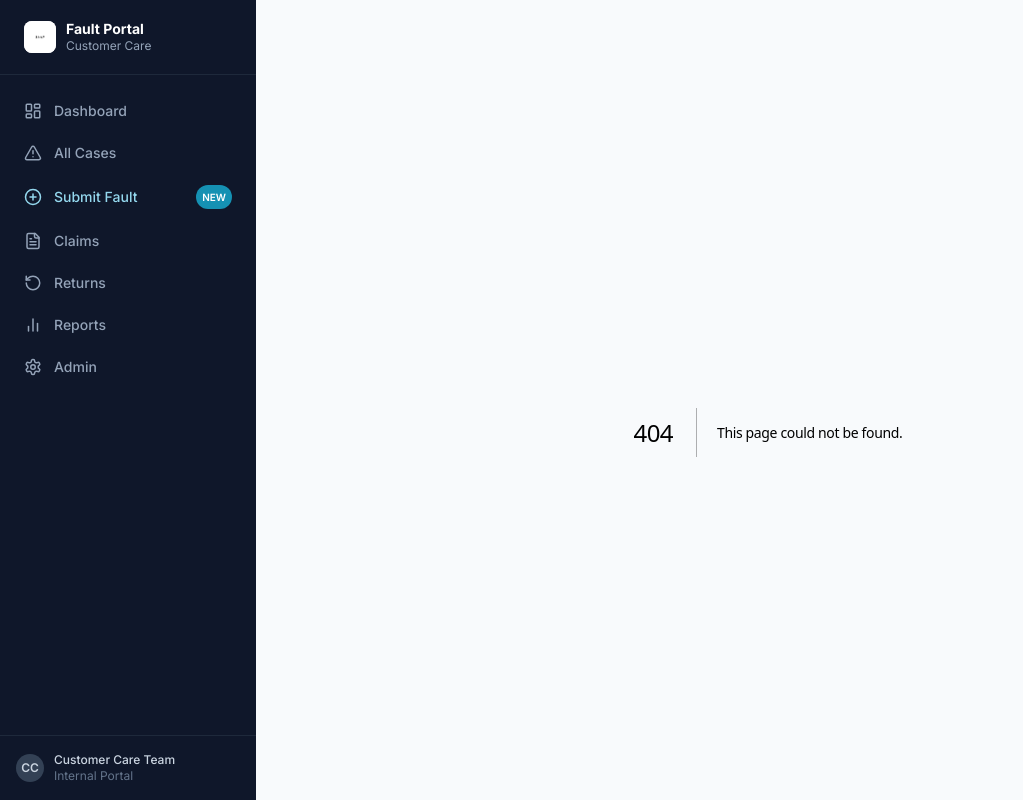
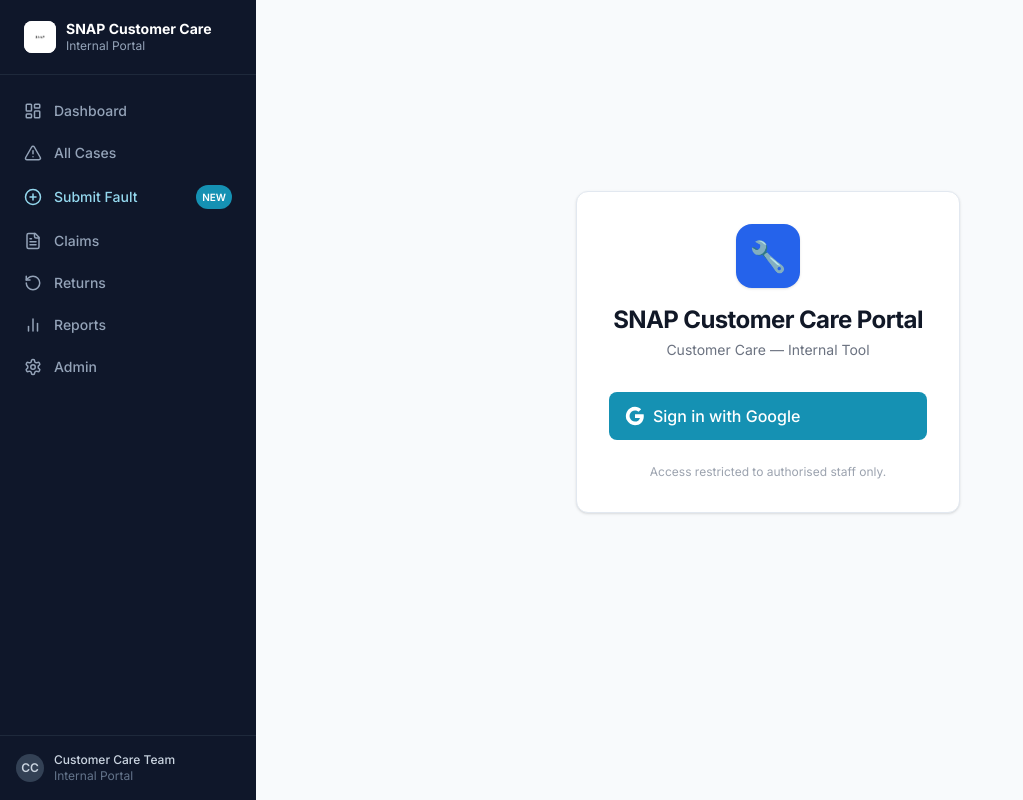
Before and after one commit to anthonynguyen-snap/fault-portal, a Next.js app: page /login in a window 1280 px wide. Before the commit this address had no page. Shown: the whole page, without its empty margins (0-1023 px from the left). Built offline with nearby package versions, Linux system fonts and the light colour scheme; no server answers.

Commit message:
Rename portal to SNAP Customer Care Portal

```diff
--- a/app/layout.tsx
+++ b/app/layout.tsx
@@ -4,7 +4,7 @@
 import Providers from '@/components/Providers';
 
 export const metadata: Metadata = {
-  title: 'Fault Portal — Customer Care',
+  title: 'SNAP Customer Care Portal',
   description: 'Internal fault tracking portal for customer care teams',
 };
 
--- /dev/null
+++ b/app/login/page.tsx
@@ -0,0 +1,46 @@
+"use client";
+import { signIn, useSession } from "next-auth/react";
+import { useRouter } from "next/navigation";
+import { useEffect } from "react";
+
+export default function LoginPage() {
+  const { data: session, status } = useSession();
+  const router = useRouter();
+
+  useEffect(() => {
+    if (status === "authenticated") router.replace("/dashboard");
+  }, [status, router]);
+
+  return (
+    <div className="min-h-[80vh] flex items-center justify-center">
+      <div className="card w-full max-w-sm p-8 text-center">
+        {/* Logo / Icon */}
+        <div className="mx-auto mb-4 flex h-16 w-16 items-center justify-center rounded-2xl bg-blue-600 text-white text-3xl shadow">
+          🔧
+        </div>
+
+        <h1 className="text-2xl font-bold text-gray-900 mb-1">SNAP Customer Care Portal</h1>
+        <p className="text-sm text-gray-500 mb-8">
+          Customer Care — Internal Tool
+        </p>
+
+        <button
+          onClick={() => signIn("google", { callbackUrl: "/dashboard" })}
+          className="btn-primary w-full text-base py-3"
+        >
+          <svg className="h-5 w-5" viewBox="0 0 24 24">
+            <path fill="#fff" d="M22.56 12.25c0-.78-.07-1.53-.2-2.25H12v4.26h5.92c-.26 1.37-1.04 2.53-2.21 3.31v2.77h3.57c2.08-1.92 3.28-4.74 3.28-8.09z"/>
+            <path fill="#fff" d="M12 23c2.97 0 5.46-.98 7.28-2.66l-3.57-2.77c-.98.66-2.23 1.06-3.71 1.06-2.86 0-5.29-1.93-6.16-4.53H2.18v2.84C3.99 20.53 7.7 23 12 23z"/>
+            <path fill="#fff" d="M5.84 14.09c-.22-.66-.35-1.36-.35-2.09s.13-1.43.35-2.09V7.07H2.18C1.43 8.55 1 10.22 1 12s.43 3.45 1.18 4.93l2.85-2.22.81-.62z"/>
+            <path fill="#fff" d="M12 5.38c1.62 0 3.06.56 4.21 1.64l3.15-3.15C17.45 2.09 14.97 1 12 1 7.7 1 3.99 3.47 2.18 7.07l3.66 2.84c.87-2.6 3.3-4.53 6.16-4.53z"/>
+          </svg>
+          Sign in with Google
+        </button>
+
+        <p className="mt-6 text-xs text-gray-400">
+          Access restricted to authorised staff only.
+        </p>
+      </div>
+    </div>
+  );
+}
--- /dev/null
+++ b/components/Navbar.tsx
@@ -0,0 +1,69 @@
+"use client";
+import Link from "next/link";
+import { usePathname } from "next/navigation";
+import { signOut, useSession } from "next-auth/react";
+
+export function Navbar() {
+  const pathname = usePathname();
+  const { data: session } = useSession();
+
+  if (!session) return null;
+
+  return (
+    <header className="bg-white border-b border-gray-200 sticky top-0 z-30 shadow-sm">
+      <div className="container mx-auto max-w-6xl px-4 h-14 flex items-center justify-between">
+        {/* Left: Logo + Nav */}
+        <div className="flex items-center gap-6">
+          <Link href="/dashboard" className="flex items-center gap-2 font-bold text-gray-900">
+            <span className="text-xl">🔧</span>
+            <span className="hidden sm:block">SNAP Customer Care Portal</span>
+          </Link>
+
+          <nav className="flex items-center gap-1">
+            <NavLink href="/dashboard" active={pathname === "/dashboard"}>
+              Dashboard
+            </NavLink>
+            <NavLink href="/new" active={pathname === "/new"}>
+              + Log Fault
+            </NavLink>
+          </nav>
+        </div>
+
+        {/* Right: User */}
+        <div className="flex items-center gap-3">
+          <span className="hidden sm:block text-sm text-gray-600">
+            {session.user?.name?.split(" ")[0]}
+          </span>
+          {session.user?.image && (
+            <img
+              src={session.user.image}
+              alt={session.user.name ?? ""}
+              className="h-8 w-8 rounded-full border border-gray-200"
+            />
+          )}
+          <button
+            onClick={() => signOut({ callbackUrl: "/login" })}
+            className="text-xs text-gray-400 hover:text-gray-600 transition-colors"
+          >
+            Sign out
+          </button>
+        </div>
+      </div>
+    </header>
+  );
+}
+
+function NavLink({ href, active, children }: { href: string; active: boolean; children: React.ReactNode }) {
+  return (
+    <Link
+      href={href}
+      className={`px-3 py-1.5 rounded-lg text-sm font-medium transition-colors ${
+        active
+          ? "bg-blue-50 text-blue-700"
+          : "text-gray-600 hover:text-gray-900 hover:bg-gray-50"
+      }`}
+    >
+      {children}
+    </Link>
+  );
+}
--- a/components/layout/Sidebar.tsx
+++ b/components/layout/Sidebar.tsx
@@ -70,8 +70,8 @@
             />
           </div>
           <div>
-            <p className="text-white font-bold text-sm leading-tight">Fault Portal</p>
-            <p className="text-slate-400 text-xs">Customer Care</p>
+            <p className="text-white font-bold text-sm leading-tight">SNAP Customer Care</p>
+            <p className="text-slate-400 text-xs">Internal Portal</p>
           </div>
         </div>
       </div>
```
